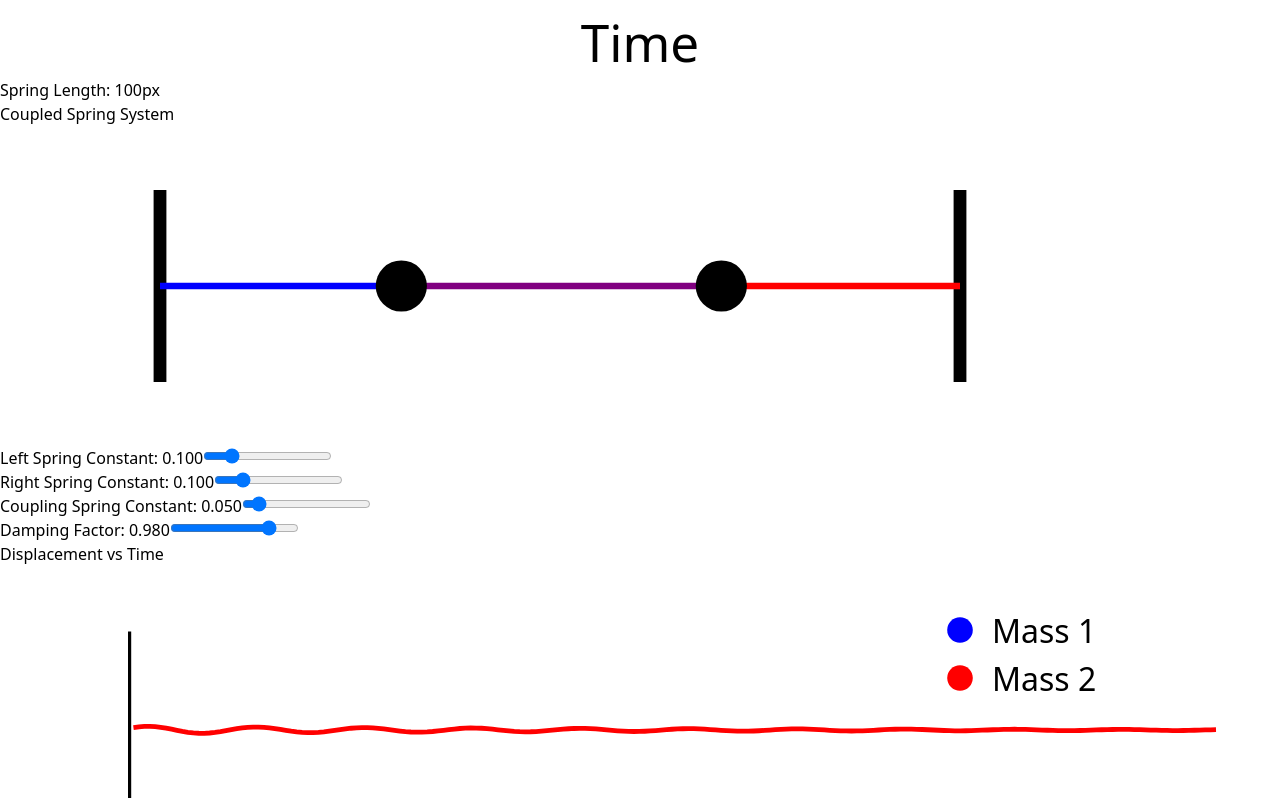
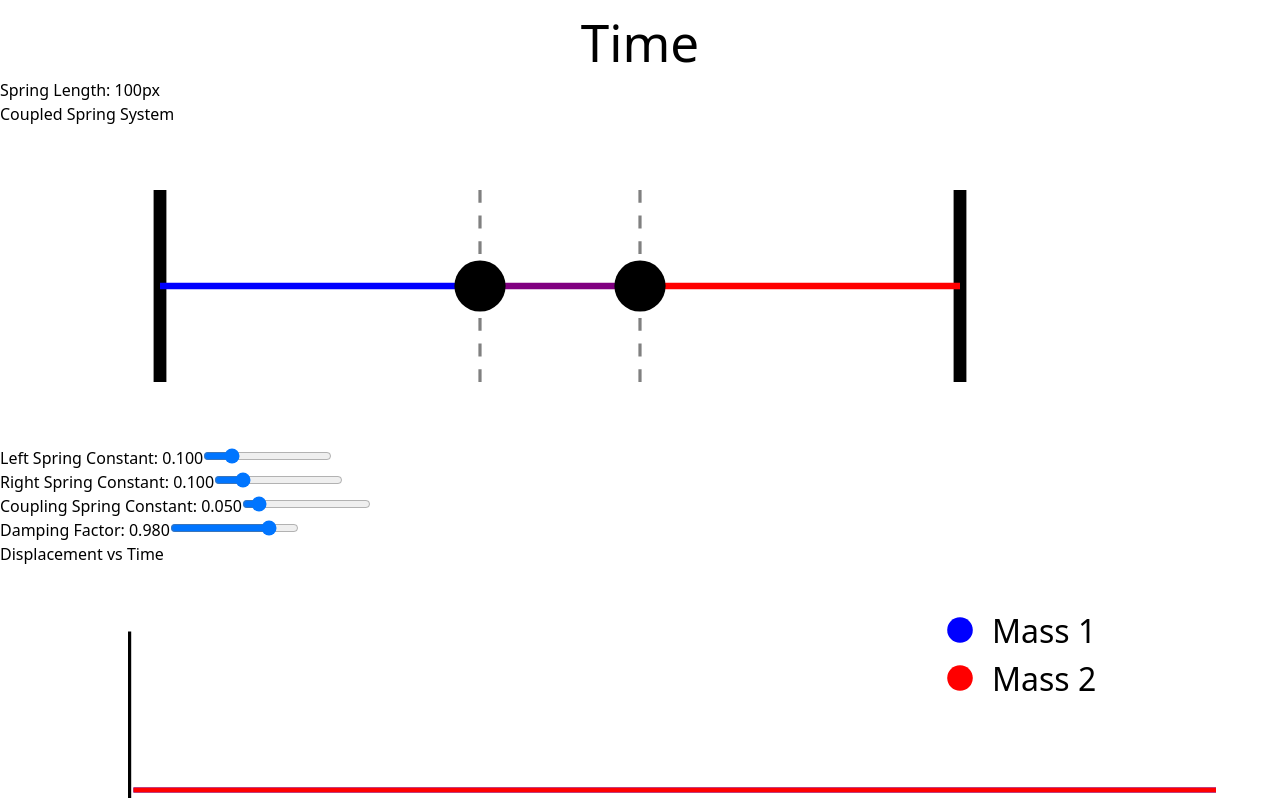
Before and after one commit to gileshd/elastic-algebra, a React (Vite) app: page / in a window 1280 px wide. Shown: the part 842-1640 px from the top of the page. Built offline with nearby package versions, Linux system fonts and the light colour scheme.

Commit message:
Functional coupled spring setup

```diff
--- a/src/components/CoupledSpring.jsx
+++ b/src/components/CoupledSpring.jsx
@@ -7,25 +7,29 @@ const CoupledSpring = () => {
   const [springState, setSpringState] = useState({
     // Mass 1 properties
     mass1: {
-      position: 100,
+      anchor: 50,
+      restLength: 100,
+      position: 150, // anchor + restLength at equilibrium
       velocity: 0,
-      k: 0.1, // spring constant for left spring
+      k: 0.1,
+      externalForce: 0,
     },
     // Mass 2 properties
     mass2: {
-      position: 200,
+      anchor: 300,
+      restLength: 100,
+      position: 200, // anchor - restLength at equilibrium
       velocity: 0,
-      k: 0.1, // spring constant for right spring
+      k: 0.1,
+      externalForce: 0,
     },
     // Coupling spring properties
     coupling: {
-      k: 0.05, // coupling spring constant
-      naturalLength: 50, // natural length between masses
+      k: 0.05,
+      restLength: 50, // natural length between masses at equilibrium
     },
     // Global properties
     damping: 0.98,
-    leftAnchor: 50, // x-position of left wall anchor
-    rightAnchor: 300, // x-position of right wall anchor
   });
 
   const [positionHistory, setPositionHistory] = useState([]);
@@ -33,24 +37,30 @@ const CoupledSpring = () => {
   const maxDataPoints = 200;
 
   useEffect(() => {
-    const updateSprings = () => {
-      const {mass1, mass2, coupling, damping, leftAnchor, rightAnchor} = springState;
+      const updateSprings = () => {
+      const {mass1, mass2, coupling, damping} = springState;
 
-      // Calculate forces on mass 1
-      const leftSpringForce = -mass1.k * (mass1.position - leftAnchor);
-      const couplingForce1 = -coupling.k *
-        ((mass1.position - mass2.position) - coupling.naturalLength);
+      // Calculate displacements from equilibrium
+      const leftDisplacement = (mass1.position - mass1.anchor) - mass1.restLength;
+      const rightDisplacement = (mass2.position - mass2.anchor) + mass2.restLength;
+      const couplingDisplacement = (mass2.position - mass1.position) - coupling.restLength;
 
-      // Calculate forces on mass 2
-      const rightSpringForce = -mass2.k * (mass2.position - rightAnchor);
-      const couplingForce2 = coupling.k *
-        ((mass1.position - mass2.position) - coupling.naturalLength);
+      // Calculate forces (negative because spring forces oppose displacement)
+      const leftSpringForce = -mass1.k * leftDisplacement;
+      const rightSpringForce = -mass2.k * rightDisplacement;
+
+      // Coupling forces are equal and opposite
+      const couplingForce = -coupling.k * couplingDisplacement;
+
+      // Total forces include coupling forces
+      const totalForce1 = leftSpringForce + (-couplingForce) + mass1.externalForce;
+      const totalForce2 = rightSpringForce + couplingForce + mass2.externalForce;
 
       // Update velocities and positions
-      const newVelocity1 = (mass1.velocity + leftSpringForce + couplingForce1) * damping;
+      const newVelocity1 = (mass1.velocity + totalForce1) * damping;
       const newPosition1 = mass1.position + newVelocity1;
 
-      const newVelocity2 = (mass2.velocity + rightSpringForce + couplingForce2) * damping;
+      const newVelocity2 = (mass2.velocity + totalForce2) * damping;
       const newPosition2 = mass2.position + newVelocity2;
 
       setSpringState(prev => ({
@@ -72,8 +82,8 @@ const CoupledSpring = () => {
       setPositionHistory(prev => {
         const newPoint = {
           time: time + 1,
-          position1: newPosition1 - leftAnchor,
-          position2: newPosition2 - leftAnchor,
+          position1: leftDisplacement, // using the calculated displacement
+          position2: rightDisplacement, // using the calculated displacement
         };
         return [...prev, newPoint].slice(-maxDataPoints);
       });
@@ -99,7 +109,7 @@ const CoupledSpring = () => {
         .range([margin.left, width - margin.right]);
 
       const yScale = d3.scaleLinear()
-        .domain([-100, 300])
+        .domain([-100, 100])
         .range([height - margin.bottom, margin.top]);
 
       const line1 = d3.line()
@@ -167,8 +177,8 @@ const CoupledSpring = () => {
 
     const handleMouseMove = (e) => {
       const dx = e.clientX - startX;
-      const newPos = Math.max(springState.leftAnchor + 20,
-        Math.min(springState.rightAnchor - 20, startPos + dx));
+      const newPos = Math.max(springState.mass1.anchor + 20,
+        Math.min(springState.mass2.anchor - 20, startPos + dx));
 
       setSpringState(prev => ({
         ...prev,
@@ -189,6 +199,34 @@ const CoupledSpring = () => {
     document.addEventListener('mouseup', handleMouseUp);
   };
 
+  // Draw equilibrium positions
+  const equilibriumPositions = () => {
+    const mass1Equilibrium = springState.mass1.anchor + springState.mass1.restLength;
+    const mass2Equilibrium = springState.mass2.anchor - springState.mass2.restLength;
+    return (
+      <>
+        <line
+          x1={mass1Equilibrium}
+          y1="20"
+          x2={mass1Equilibrium}
+          y2="80"
+          stroke="gray"
+          strokeWidth="1"
+          strokeDasharray="4"
+        />
+        <line
+          x1={mass2Equilibrium}
+          y1="20"
+          x2={mass2Equilibrium}
+          y2="80"
+          stroke="gray"
+          strokeWidth="1"
+          strokeDasharray="4"
+        />
+      </>
+    );
+  };
+
   return (
     <div className="w-full max-w-4xl mx-auto p-4">
       <div className="bg-white rounded-lg shadow-lg p-6">
@@ -201,51 +239,48 @@ const CoupledSpring = () => {
                 className="w-full"
                 viewBox="0 0 400 100"
               >
-                {/* Left wall anchor */}
+                {/* Wall anchors */}
                 <line
-                  x1={springState.leftAnchor}
+                  x1={springState.mass1.anchor}
                   y1="20"
-                  x2={springState.leftAnchor}
+                  x2={springState.mass1.anchor}
+                  y2="80"
+                  stroke="black"
+                  strokeWidth="4"
+                />
+                <line
+                  x1={springState.mass2.anchor}
+                  y1="20"
+                  x2={springState.mass2.anchor}
                   y2="80"
                   stroke="black"
                   strokeWidth="4"
                 />
 
-                {/* Right wall anchor */}
-                <line
-                  x1={springState.rightAnchor}
-                  y1="20"
-                  x2={springState.rightAnchor}
-                  y2="80"
-                  stroke="black"
-                  strokeWidth="4"
-                />
+                {/* Equilibrium position markers */}
+                {equilibriumPositions()}
 
-                {/* Left spring */}
+                {/* Springs */}
                 <path
-                  d={generateSpringPath(springState.leftAnchor, springState.mass1.position)}
+                  d={generateSpringPath(springState.mass1.anchor, springState.mass1.position)}
                   fill="none"
                   stroke="blue"
                   strokeWidth="2"
                 />
-
-                {/* Coupling spring */}
                 <path
                   d={generateSpringPath(springState.mass1.position, springState.mass2.position)}
                   fill="none"
                   stroke="purple"
                   strokeWidth="2"
                 />
-
-                {/* Right spring */}
                 <path
-                  d={generateSpringPath(springState.mass2.position, springState.rightAnchor)}
+                  d={generateSpringPath(springState.mass2.position, springState.mass2.anchor)}
                   fill="none"
                   stroke="red"
                   strokeWidth="2"
                 />
 
-                {/* Mass 1 */}
+                {/* Masses */}
                 <circle
                   cx={springState.mass1.position}
                   cy="50"
@@ -253,8 +288,6 @@ const CoupledSpring = () => {
                   className="fill-blue-600 cursor-grab active:cursor-grabbing"
                   onMouseDown={(e) => handleMouseDown(1, e)}
                 />
-
-                {/* Mass 2 */}
                 <circle
                   cx={springState.mass2.position}
                   cy="50"
```
